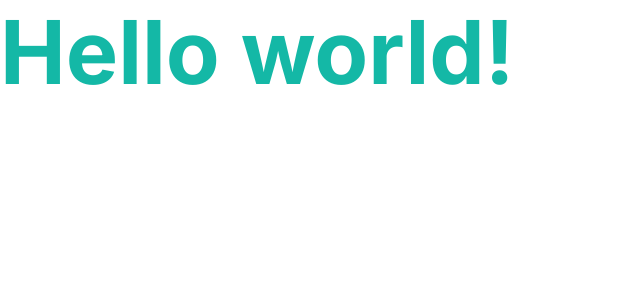
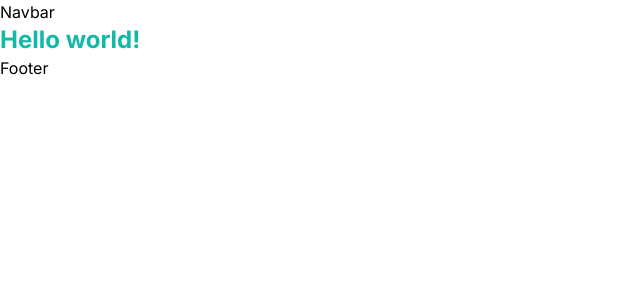
Before and after one commit to keyanjavanshir/nextjs-travel-app, a Next.js app: page / in a window 1280 px wide. Shown: the top 300 px of the page, without its empty margins (0-640 px from the left). Built offline with nearby package versions, Linux system fonts and the light colour scheme.

Commit message:
Created component folder: added Navbar and Footer. Imported navbar and footer into layout.tsx

```diff
--- a/app/layout.tsx
+++ b/app/layout.tsx
@@ -1,12 +1,11 @@
 import type { Metadata } from "next";
-import { Inter } from "next/font/google";
 import "./globals.css";
-
-const inter = Inter({ subsets: ["latin"] });
+import Navbar from "@/components/Navbar";
+import Footer from "@/components/Footer";
 
 export const metadata: Metadata = {
-  title: "Create Next App",
-  description: "Generated by create next app",
+  title: "Travel App - Production",
+  description: "Travel UI/UX App for Camping",
 };
 
 export default function RootLayout({
@@ -16,7 +15,11 @@
 }>) {
   return (
     <html lang="en">
-      <body className={inter.className}>{children}</body>
+      <body>
+        <Navbar />
+        {children}
+        <Footer />
+      </body>
     </html>
   );
 }
--- a/app/page.tsx
+++ b/app/page.tsx
@@ -1,8 +1,6 @@
-import Image from "next/image";
-
 export default function Home() {
   return (
-    <h1 className="bold-88 regular-40 text-teal-500">
+    <h1 className="font-bold text-teal-500 text-2xl">
       Hello world!
     </h1>
   );
--- /dev/null
+++ b/components/Footer.tsx
@@ -0,0 +1,9 @@
+import React from 'react'
+
+const Footer = () => {
+  return (
+    <div>Footer</div>
+  )
+}
+
+export default Footer
--- /dev/null
+++ b/components/Navbar.tsx
@@ -0,0 +1,9 @@
+import React from 'react'
+
+const Navbar = () => {
+  return (
+    <div>Navbar</div>
+  )
+}
+
+export default Navbar
```
